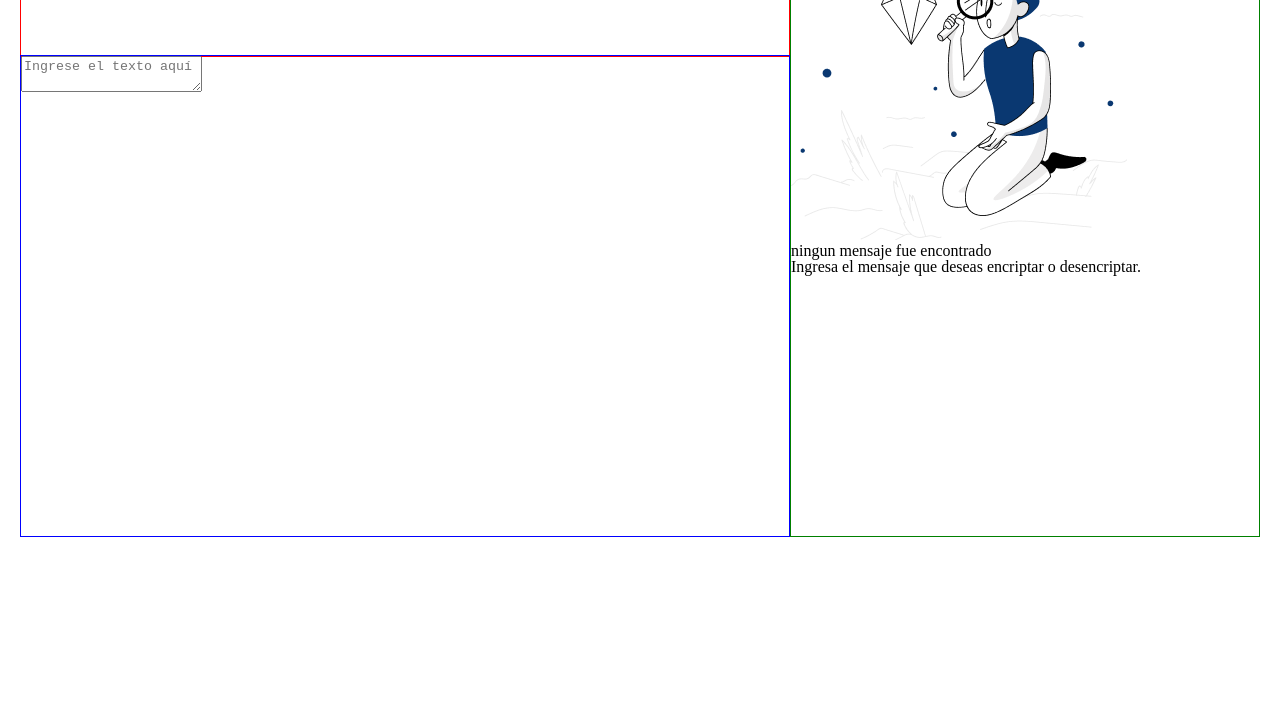
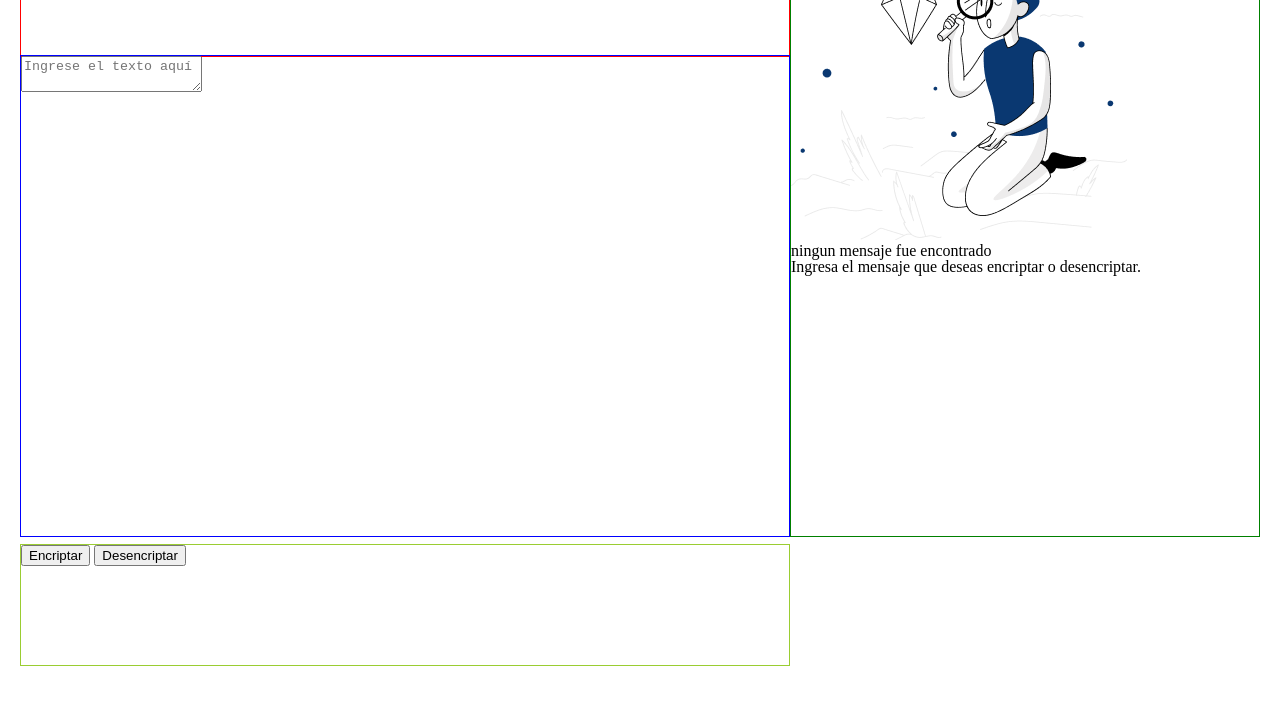
Before and after one commit to Jose-Angel-Sanchez/proyectoEncriptador, a plain HTML site: page index.html in a window 1280 px wide. Shown: the part 85-800 px from the top of the page. Drawn offline with Linux system fonts and the light colour scheme.

Commit message:
Ajustando estilos del footer

```diff
--- a/style.css
+++ b/style.css
@@ -22,3 +22,11 @@
 	height: calc(15% + 60vh);
 	border: 1px solid green;
 }
+.container__footer{
+	position: absolute;
+	left: 20px;
+	bottom: calc(6% + 1px);
+	width: 60%;
+	height: 15%;
+	border: 1px solid yellowgreen;
+}
```
